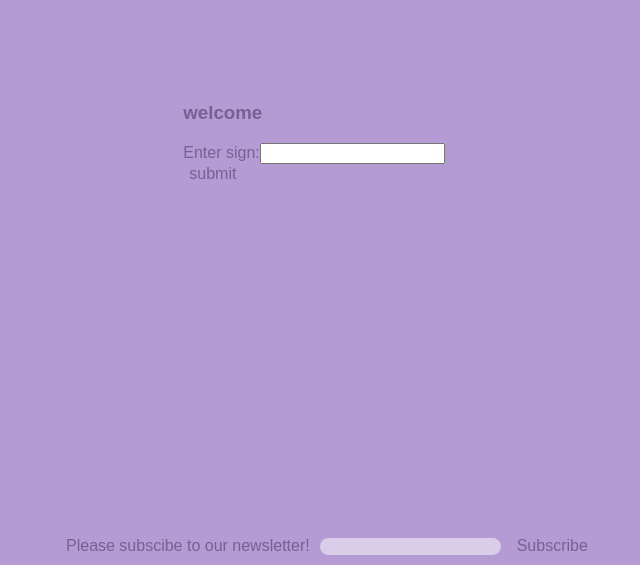
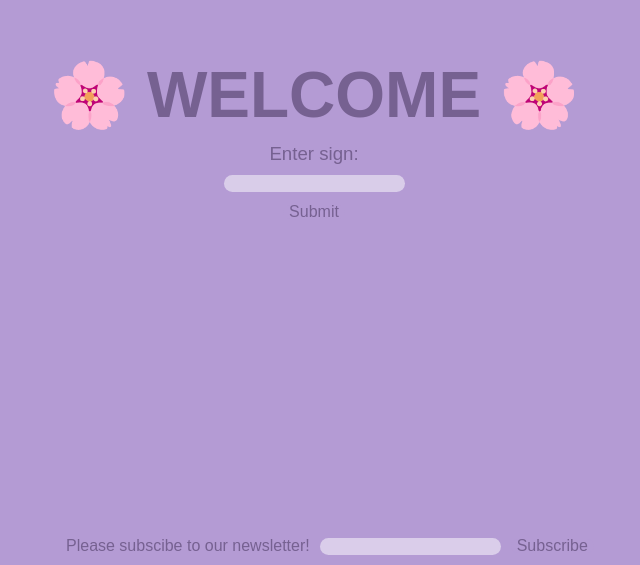
Before and after one commit to jaimienakayama/astrology_app, a React app: page / in a window 1280 px wide. Shown: the part 235-800 px from the top of the page, without its empty margins (334-974 px from the left). Built offline with nearby package versions, Linux system fonts and the light colour scheme; the HTML template or start-up script is replaced by a standard one.

Commit message:
added styling

```diff
--- a/client/components/ResponseField.jsx
+++ b/client/components/ResponseField.jsx
@@ -1,5 +1,14 @@
 import React, { useState, useEffect } from "react";
 import Button from "./Button.jsx";
+import { Container, Header } from "../styles/GlobalStyles.js";
+import {
+  DetailsStyled,
+  DailyMessageStyled,
+  DescriptionStyled,
+  SectionStyled,
+  ResponseStyled,
+  TitleStyled,
+} from "../styles/ResponseFieldStyles.js";
 
 const ResponseField = ({ sign, toggleView, horoscope, reset }) => {
   const [dateRange, setDateRange] = useState("");
@@ -19,7 +28,7 @@ const ResponseField = ({ sign, toggleView, horoscope, reset }) => {
       setCurrentDate(horoscope.current_date);
       setDescription(horoscope.description);
       setLuckyNumber(horoscope.lucky_number);
-      setLuckyTime(horoscope.luckyTime);
+      setLuckyTime(horoscope.lucky_time);
       setMood(horoscope.mood);
     }
   }, [horoscope]);
@@ -30,22 +39,40 @@ const ResponseField = ({ sign, toggleView, horoscope, reset }) => {
   };
 
   return (
-    <>
-      <div className="response-header">
-        <h3>{sign}</h3>
-        <div className="response-field">
-          Current date: {currentDate}
-          Date range: {dateRange}
-          Compatibility: {compatibility}
-          Color: {color}
-          Lucky number: {luckyNumber}
-          Lucky time: {luckyTime}
-          Mood: {mood}
-          Daily horoscope: {description}
-        </div>
-      </div>
-      <Button text="back" handleOnClick={handleOnClick} />
-    </>
+    <Container>
+      <Header>✨ {sign} ✨</Header>
+      <Container>
+        <div>Current date: {currentDate}</div>
+        <div>Date range: {dateRange}</div>
+        <DailyMessageStyled>
+          <TitleStyled>Daily horoscope:</TitleStyled>
+          <DescriptionStyled>{description}</DescriptionStyled>
+        </DailyMessageStyled>
+        <DetailsStyled>
+          <SectionStyled>
+            <TitleStyled>Compatibility:</TitleStyled>
+            <ResponseStyled>{compatibility}</ResponseStyled>
+          </SectionStyled>
+          <SectionStyled>
+            <TitleStyled>Color:</TitleStyled>
+            <ResponseStyled>{color}</ResponseStyled>
+          </SectionStyled>
+          <SectionStyled>
+            <TitleStyled>Lucky number:</TitleStyled>
+            <ResponseStyled>{luckyNumber}</ResponseStyled>
+          </SectionStyled>
+          <SectionStyled>
+            <TitleStyled>Lucky time:</TitleStyled>
+            <ResponseStyled>{luckyTime}</ResponseStyled>
+          </SectionStyled>
+          <SectionStyled>
+            <TitleStyled>Mood:</TitleStyled>
+            <ResponseStyled>{mood}</ResponseStyled>
+          </SectionStyled>
+        </DetailsStyled>
+      </Container>
+      <Button text="Back" handleOnClick={handleOnClick} />
+    </Container>
   );
 };
 
--- a/client/components/SignField.jsx
+++ b/client/components/SignField.jsx
@@ -1,6 +1,8 @@
 import React from "react";
 import axios from "axios";
 import Button from "./Button.jsx";
+import { SignFieldStyled } from "../styles/SignFieldStyles.js";
+import { Container, InputStyled, Header } from "../styles/GlobalStyles.js";
 
 const SignField = ({ setSign, toggleView, sign, setHoroscope }) => {
   const handleOnChange = (e) => {
@@ -16,28 +18,19 @@ const SignField = ({ setSign, toggleView, sign, setHoroscope }) => {
   };
 
   return (
-    <>
-      <div className="welcome">
-        <h3>welcome</h3>
-        <div className="sign-field">
-          <label htmlFor="sign">Enter sign:</label>
-          <input
-            type="text"
-            className="sign"
-            required
-            minLength="3"
-            maxLength="15"
-            onChange={(e) => handleOnChange(e)}
-          />
-        </div>
-      </div>
+    <Container>
+      <Header>🌸 WELCOME 🌸</Header>
+      <SignFieldStyled>
+        Enter sign:
+        <InputStyled type="text" onChange={(e) => handleOnChange(e)} />
+      </SignFieldStyled>
       <Button
-        text="submit"
+        text="Submit"
         handleOnClick={() => {
           handleOnClick(sign);
         }}
       />
-    </>
+    </Container>
   );
 };
 
```
